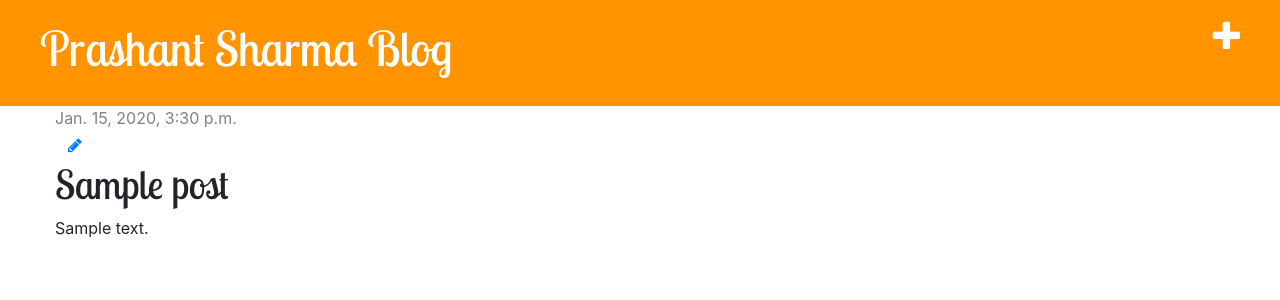
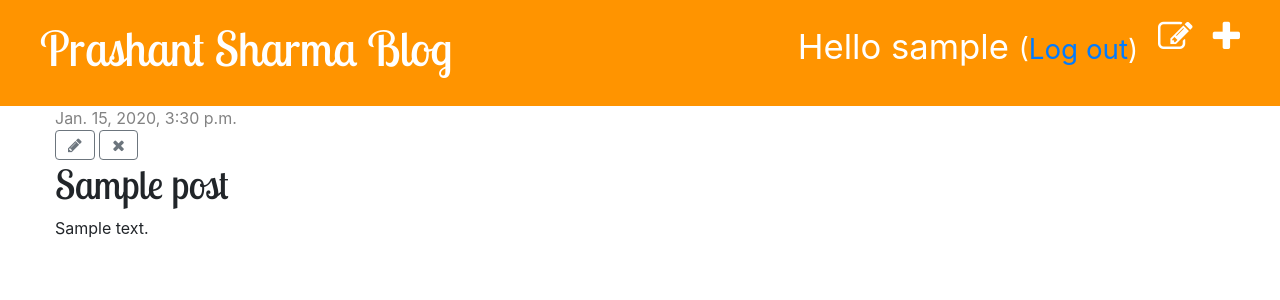
Before and after one commit to gutsytechster/my-first-blog, a Django app: page /post/1/ in a window 1280 px wide. Shown: the top 300 px of the page. Run offline with Django 3.2, Linux system fonts and the light colour scheme; a user stored in the database is signed in; tables that the repository leaves empty hold one stand-in row (values such as "Sample post"); some libraries are stand-ins or nearby versions.

Commit message:
refactor: Change support by draft post and login

```diff
--- a/blog/templates/blog/base.html
+++ b/blog/templates/blog/base.html
@@ -1,7 +1,7 @@
 {% load static %}
 <html>
     <head>
-        <title>Django Girls blog</title>
+        <title>Prashant Sharma blog</title>
         <link rel="stylesheet" href="https://stackpath.bootstrapcdn.com/bootstrap/4.1.1/css/bootstrap.min.css" integrity="sha384-WskhaSGFgHYWDcbwN70/dfYBj47jz9qbsMId/iRN3ewGhXQFZCSftd1LZCfmhktB" crossorigin="anonymous">
         <link href="https://maxcdn.bootstrapcdn.com/font-awesome/4.7.0/css/font-awesome.min.css" rel="stylesheet">
 
@@ -12,6 +12,10 @@
         <div class="page-header">
             {% if user.is_authenticated %}
                 <a href="{% url 'post_new' %}" class="top-menu"><span class="fa fa-plus"></span></a>
+                <a href="{% url 'post_draft_list' %}" class="top-menu"><span class="fa fa-edit"></span></a>
+                <p class="top-menu"> Hello {{ user.username }} <small>(<a href="{% url 'logout' %}">Log out</a>)</small></p>
+            {% else %}
+                <a href="{% url 'login' %}" class="top-menu"><span class="fa fa-lock"></span></a>
             {% endif %}
             <h1><a href="/">Prashant Sharma Blog</a></h1>
         </div>
--- a/blog/templates/blog/post_detail.html
+++ b/blog/templates/blog/post_detail.html
@@ -6,9 +6,12 @@
     	    <div class="date">
     	    	{{ post.published_date }}
     	    </div>
+        {% else %}
+            <a href="{% url 'post_publish' post.pk %}" class="btn btn-outline-secondary">Publish</a>
     	{% endif %}
     	{% if user.is_authenticated %}
-    	    <a class="btn btn-default" href="{% url 'post_edit' kp=post.pk %}"><span class="fa fa-pencil"></span></a>
+    	    <a class="btn btn-outline-secondary" href="{% url 'post_edit' kp=post.pk %}"><span class="fa fa-pencil"></span></a>
+            <a href="{% url 'post_remove' post.pk %}" class="btn btn-outline-secondary"><span class="fa fa-remove"></span></a>
     	{% endif %}
     	<h1>{{ post.title }}</h1>
     	<p>{{ post.text | linebreaksbr}}</p>
--- a/blog/urls.py
+++ b/blog/urls.py
@@ -6,5 +6,8 @@ urlpatterns = [
 	path('post/<int:kp>/', views.post_detail, name='post_detail'),
 	path('post/new/', views.post_new, name='post_new'),
 	path('post/<int:kp>/edit', views.post_edit, name='post_edit'),
+	path('draft/', views.post_draft_list, name='post_draft_list'),
+	path('post/<int:kp>/publish', views.post_publish, name='post_publish'),
+	path('post/<int:kp>/remove', views.post_remove, name='post_remove'),
 	# re_path(r'^post/(?P<pk>\d+)/$', views.post_detail, name='post_detail'),
 ]
--- a/blog/views.py
+++ b/blog/views.py
@@ -1,5 +1,6 @@
 from django.shortcuts import render, get_object_or_404, redirect
 from django.utils import timezone
+from django.contrib.auth.decorators import login_required
 from .models import Post
 from .forms import PostForm
 
@@ -11,19 +12,21 @@ def post_detail(request, kp):
 	post=get_object_or_404(Post, pk=kp)
 	return render(request, 'blog/post_detail.html', {'post': post})
 
+@login_required
 def post_new(request):
 	if request.method=="POST":
 		form = PostForm(request.POST)
 		if form.is_valid():
 			post = form.save(commit=False)
 			post.author = request.user
-			post.published_date = timezone.now()
+			#post.published_date = timezone.now()
 			post.save()
 			return redirect('post_detail', kp=post.pk)
 	else:
 		form = PostForm()
 	return render(request, 'blog/post_edit.html', {'form': form})
 
+@login_required
 def post_edit(request, kp):
 	post = get_object_or_404(Post, pk=kp)
 	if request.method == 'POST':
@@ -31,9 +34,26 @@ def post_edit(request, kp):
 		if form.is_valid():
 			post = form.save(commit=False)
 			post.author = request.user
-			post.published_date = timezone.now()
+			#post.published_date = timezone.now()
 			post.save()
 			return redirect('post_detail', kp=post.pk)
 	else:
 		form = PostForm(instance=post)
 	return render(request, 'blog/post_edit.html', {'form': form})
+
+@login_required
+def post_draft_list(request):
+	posts =  Post.objects.filter(published_date__isnull=True).order_by('created_date')
+	return render(request, 'blog/post_draft_list.html', {'posts': posts})
+
+@login_required
+def post_publish(request, kp):
+	post = get_object_or_404(Post, pk=kp)
+	post.publish()
+	return redirect('post_detail', kp=kp)
+
+@login_required
+def post_remove(request, kp):
+	post = get_object_or_404(Post, pk=kp)
+	post.delete()
+	return redirect('post_list')
--- a/mysite/settings.py
+++ b/mysite/settings.py
@@ -120,3 +120,4 @@ USE_TZ = True
 
 STATIC_URL = '/static/'
 STATIC_ROOT = os.path.join(BASE_DIR, 'static')
+LOGIN_REDIRECT_URL = '/'
--- a/mysite/urls.py
+++ b/mysite/urls.py
@@ -16,8 +16,11 @@ Including another URLconf
 
 from django.contrib import admin
 from django.urls import path, include
+from django.contrib.auth import views
 
 urlpatterns = [
 	path('admin/', admin.site.urls),
+	path('accounts/login/', views.login, name='login'),
+	path('accounts/logout/', views.logout, name='logout', kwargs={'next_page': '/'}),
 	path('', include('blog.urls')),
 ]
```
